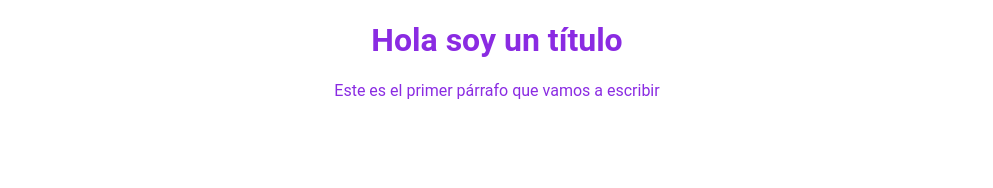
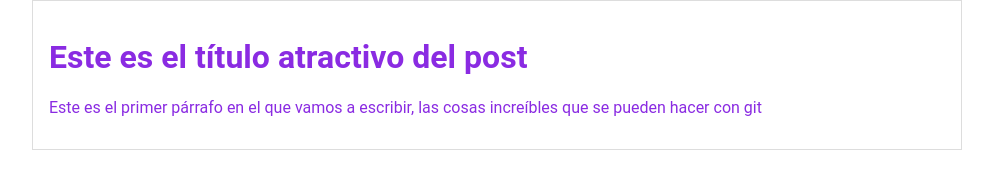
Before and after one commit to jesusfmr/Blog, a plain HTML site: page index.html in a window 1280 px wide. Shown: the whole page, without its empty margins (143-1136 px from the left). Drawn offline with Linux system fonts and the light colour scheme.

Commit message:
Commit al master del blogpost a su versión más reciente

```diff
--- a/index.html
+++ b/index.html
@@ -8,8 +8,15 @@
     <title>Blog</title>
 </head>
 <body>
-    <h1>Hola soy un título</h1>
-    <p>Este es el primer párrafo que vamos a escribir</p>
+    <div id="container">
+        <div id="post">
+            <h1>Este es el título atractivo del post</h1>
+    <p>Este es el primer párrafo en el que vamos a escribir, las cosas increíbles
+        que se pueden hacer con git</p>
+
+        </div>
+    </div>
+
 
 </body>
 </html>
--- a/style.css
+++ b/style.css
@@ -1,5 +1,17 @@
 body {
-    text-align: center;
+    text-align: left;
     font-family: Roboto;
+    font-size: 16px;
     color:blueviolet;
+    padding: 0;
+    margin: 0;
 }
+
+#container {
+    width: 70%;
+    padding: 1em;
+    text-align: left;
+    border: 1px solid #ddd;
+    margin: auto;
+
+}
```
